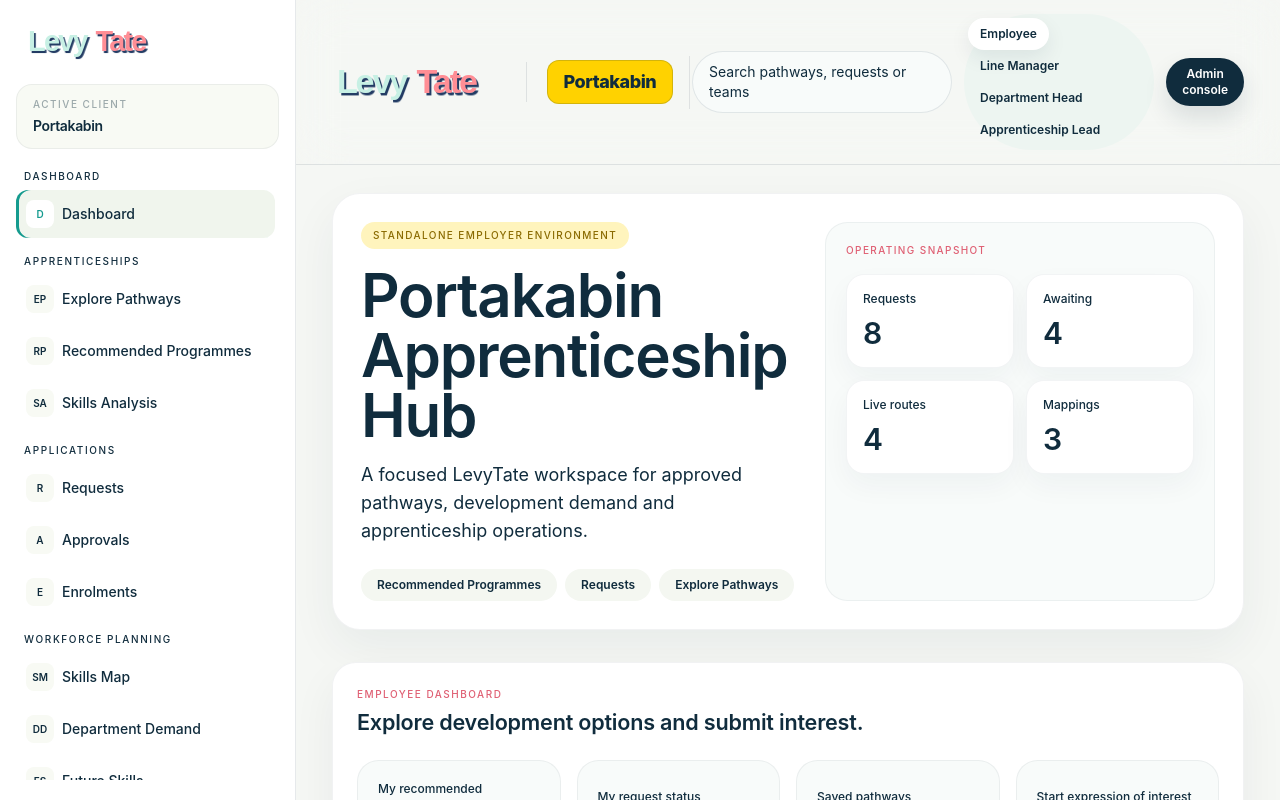
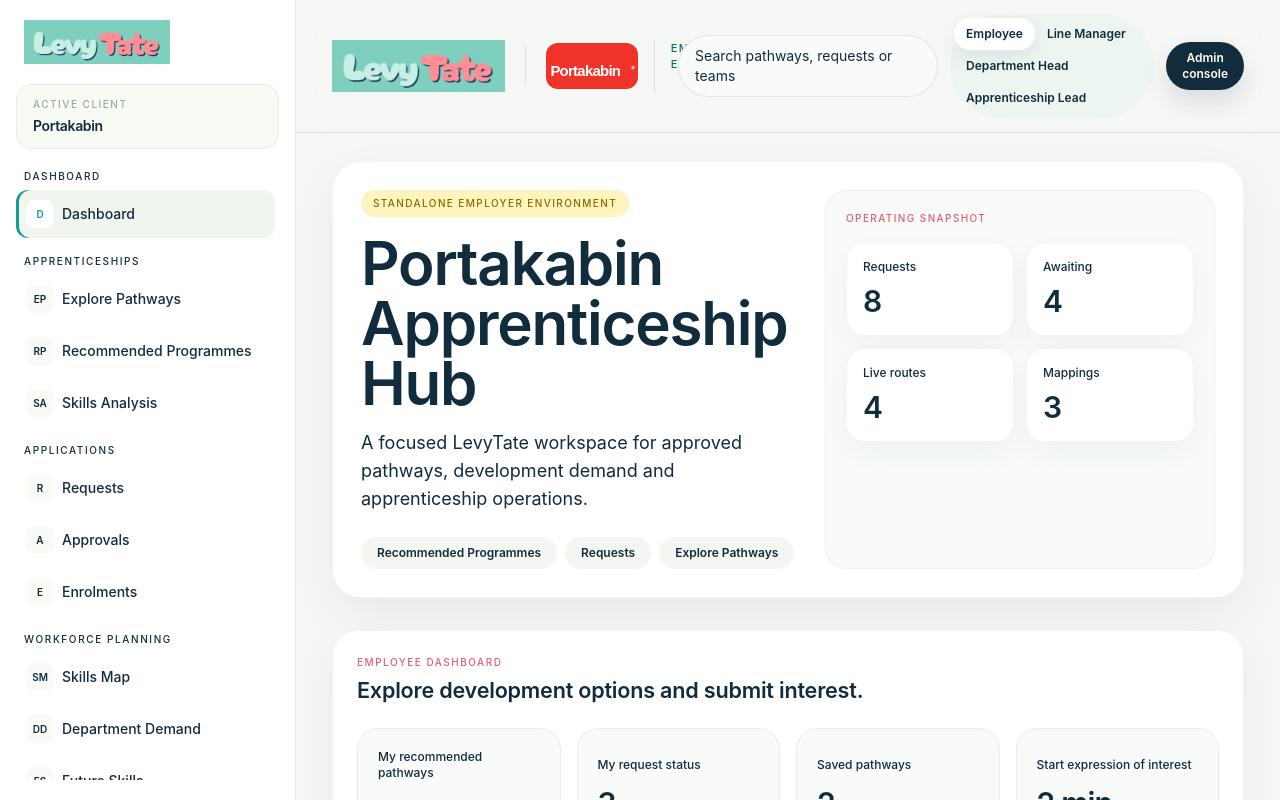
Before and after one commit to jamesevelynross1-sketch/levytate-wren, a Next.js app: page /portakabin-apprenticeship-hub in a window 1280 px wide. Built offline with nearby package versions, Linux system fonts and the light colour scheme.

Commit message:
Use supplied Portakabin and LevyTate logos

```diff
--- a/components/levytate-demo/PlatformShell.tsx
+++ b/components/levytate-demo/PlatformShell.tsx
@@ -67,9 +67,7 @@ export function PlatformTopBar({
 
 function PortakabinLogoBadge({ tenantName }: { tenantName: string }) {
   return (
-    <div className="flex h-11 min-w-[126px] shrink-0 items-center justify-center rounded-xl bg-[#ffd200] px-4 text-[#102c3d] shadow-[inset_0_0_0_1px_rgba(16,44,61,0.18)]" aria-label={tenantName}>
-      <span className="text-lg font-extrabold tracking-[-0.025em]">{tenantName}</span>
-    </div>
+    <Image src="/brand/portakabin-logo.svg" alt={tenantName} width={1024} height={512} priority className="h-[46px] w-auto rounded-xl object-contain shadow-[inset_0_0_0_1px_rgba(16,44,61,0.14)]" />
   );
 }
 
@@ -183,6 +181,6 @@ function PlatformSidebar({ tenantName, tenantLabel, activeItem, navSections }: {
 
 export function LevyTateLogo({ className = "" }: { className?: string }) {
   return (
-    <Image src="/brand/levytate-logo.svg" alt="LevyTate" width={214} height={64} priority className={`w-auto object-contain ${className}`} />
+    <Image src="/brand/levytate-logo-supplied.png" alt="LevyTate" width={249} height={75} priority className={`w-auto object-contain ${className}`} />
   );
 }
```
Also changed, not shown: public/brand/levytate-logo-supplied.png (added), public/brand/portakabin-logo.svg (added).
